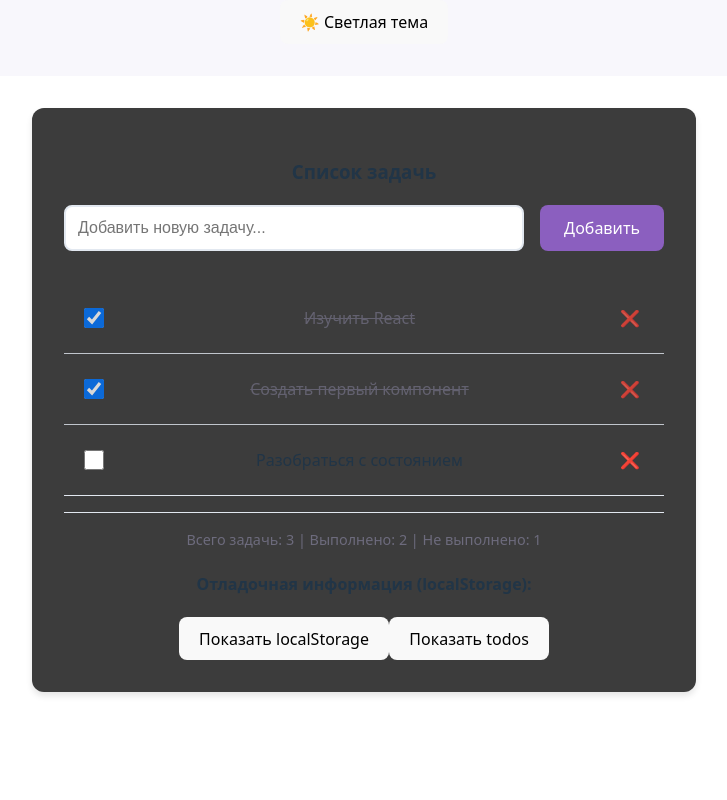
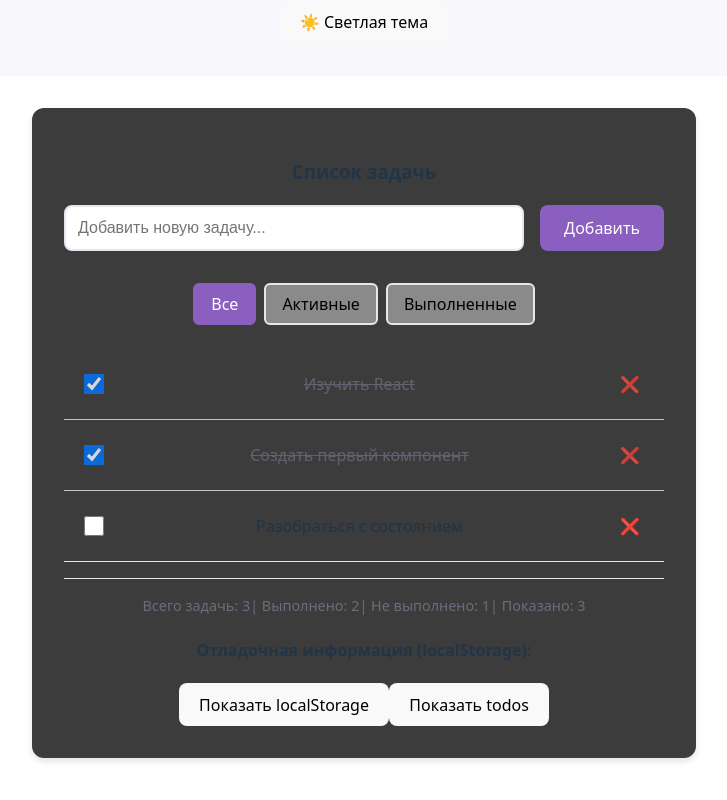
Before and after one commit to Kiberars/React-First-Project, a React (Vite) app: page / in a window 1280 px wide. Shown: the part 524-1324 px from the top of the page, without its empty margins (276-1003 px from the left). Before the commit the page ends 1280 px from the top, so only its background shows below. Built offline with nearby package versions, Linux system fonts and the light colour scheme.

Commit message:
Добавил фильтры

```diff
--- a/src/App.css
+++ b/src/App.css
@@ -180,3 +180,31 @@
   cursor: pointer;
   flex: 1;
 }
+
+
+/* 🔥 СТИЛИ ДЛЯ КНОПОК ФИЛЬТРАЦИИ */
+.filter-buttons {
+  display: flex;
+  gap: 0.5rem;
+  margin-bottom: 1.5rem;
+  justify-content: center;
+}
+
+.filter-btn {
+  padding: 0.5rem 1rem;
+  border: 2px solid #e2e8f0;
+  background: rgb(138, 138, 138);
+  border-radius: 6px;
+  cursor: pointer;
+  transition: all 0.3s;
+}
+
+.filter-btn:hover {
+  border-color: #8b5fbf;
+}
+
+.filter-btn.active {
+  background: #8b5fbf;
+  color: white;
+  border-color: #8b5fbf;
+}
--- a/src/components/TodoList.jsx
+++ b/src/components/TodoList.jsx
@@ -12,6 +12,7 @@ function TodoList() {
   const [newTodo, setNewTodo] = useState('');
   const [editingId, setEditingId] = useState(null); // ID редактируемой задачи
   const [editingText, setEditingText] = useState(''); // Текст для редактирования
+  const [filter, setFilter] = useState('all')
 
 
   useEffect(()=>{
@@ -70,30 +71,21 @@ function TodoList() {
     }
   };
 
-  // Функция для экспорта данных
-  const exportData = () =>{
-    const dataStr = JSON.stringify(todos);
-    const dataUri = 'data:application/json;charset=utf-8,'+ encodeURIComponent(dataStr);
 
-    const exportFileDefaultName = 'todos.json';
-
-    const linkElement = document.createElement('a');
-    linkElement.setAttribute('href', dataUri);
-    linkElement.setAttribute('download', exportFileDefaultName);
-    linkElement.click();
-  };
-
-  // Функция для импорта данных
-  const importData = (event) => {
-    const fileReader = new FileReader();
-    fileReader.readAsText(event.target.files[0], "UTF-8");
-    fileReader.onload = e => {
-      const importedTodos = JSON.parse(e.target.result);
-      setTodos(importedTodos);
-    };
-  };
+  const getFilteredTodos = ()=>{
+    switch(filter){
+      case 'active':
+        return todos.filter( todo => !todo.completed)
+      case 'completed':
+        return todos.filter( todo => todo.completed)
+      case 'all':
+      default:
+        return todos
+    }
+  }
 
 
+  const filteredTodos = getFilteredTodos()
   return (
     <div className="todo-list">
       <h3>Список задачь</h3>
@@ -112,8 +104,30 @@ function TodoList() {
         </button>
       </div>
 
+      {/* 🔥 КНОПКИ ФИЛЬТРАЦИИ */}
+    <div className="filter-buttons">
+      <button
+        className={filter === 'all' ? 'filter-btn active' : 'filter-btn'}
+        onClick={() => setFilter('all')}
+      >
+        Все
+      </button>
+      <button
+        className={filter === 'active' ? 'filter-btn active' : 'filter-btn'}
+        onClick={() => setFilter('active')}
+      >
+        Активные
+      </button>
+      <button
+        className={filter === 'completed' ? 'filter-btn active' : 'filter-btn'}
+        onClick={() => setFilter('completed')}
+      >
+        Выполненные
+      </button>
+    </div>
+
       <ul className="todos">
-        {todos.map((todo) => (
+        {filteredTodos.map((todo) => (
           <li key={todo.id} className={`todo-item ${todo.completed ? 'completed' : ''}`}>
             <input type="checkbox" checked={todo.completed} onChange={() => toggleTodo(todo.id)} className="todo-checkbox" />
 
@@ -150,8 +164,10 @@ function TodoList() {
       </ul>
 
       <div className="todo-stats">
-        Всего задачь: {todos.length} | Выполнено: {todos.filter((todo) => todo.completed).length} | Не выполнено:{' '}
-        {todos.filter((todo) => !todo.completed).length}
+        Всего задачь: {todos.length}
+        | Выполнено: {todos.filter((todo) => todo.completed).length}
+        | Не выполнено: {todos.filter((todo) => !todo.completed).length}
+        | Показано: {filteredTodos.length}
       </div>
 
        {/* Отладочная информация */}
```
